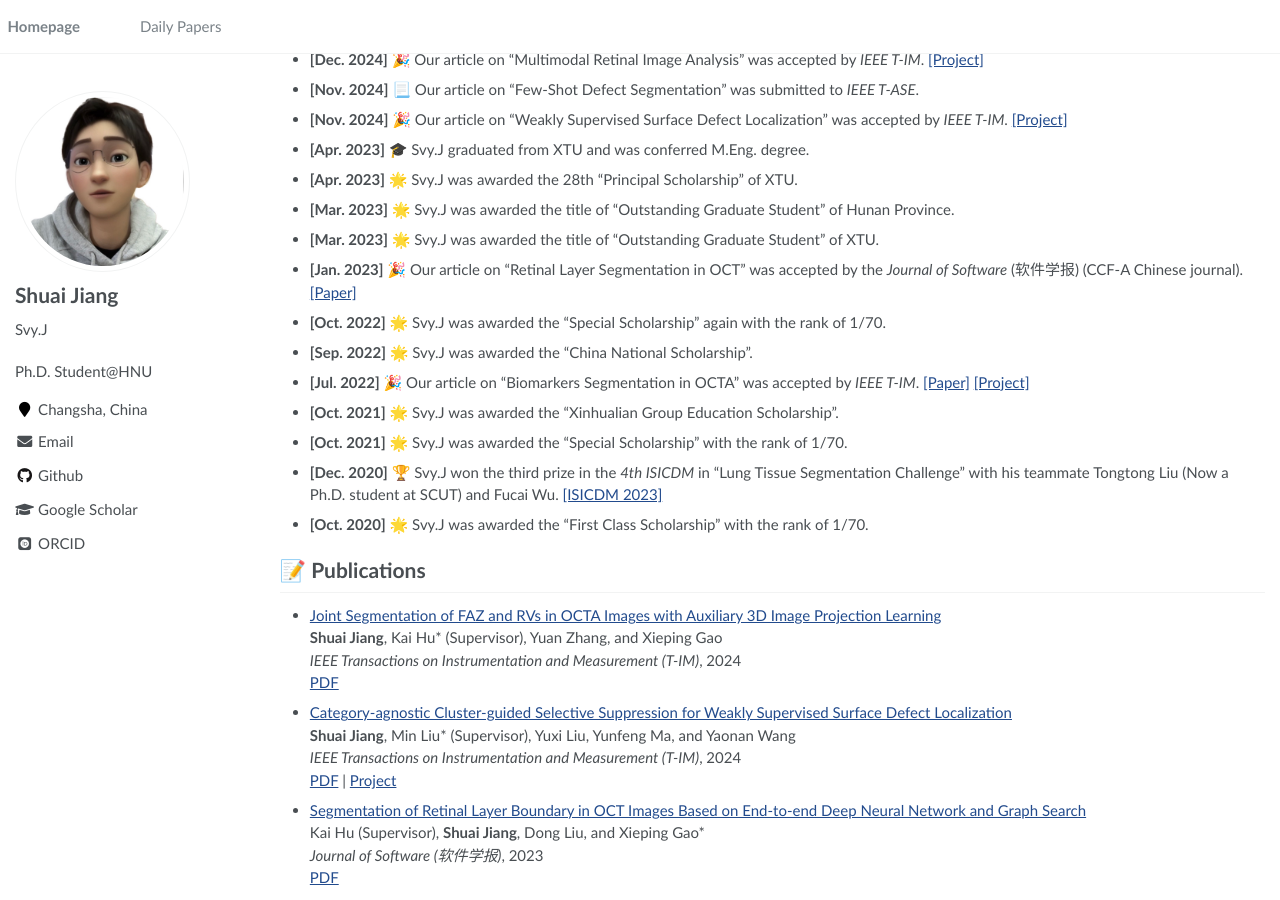
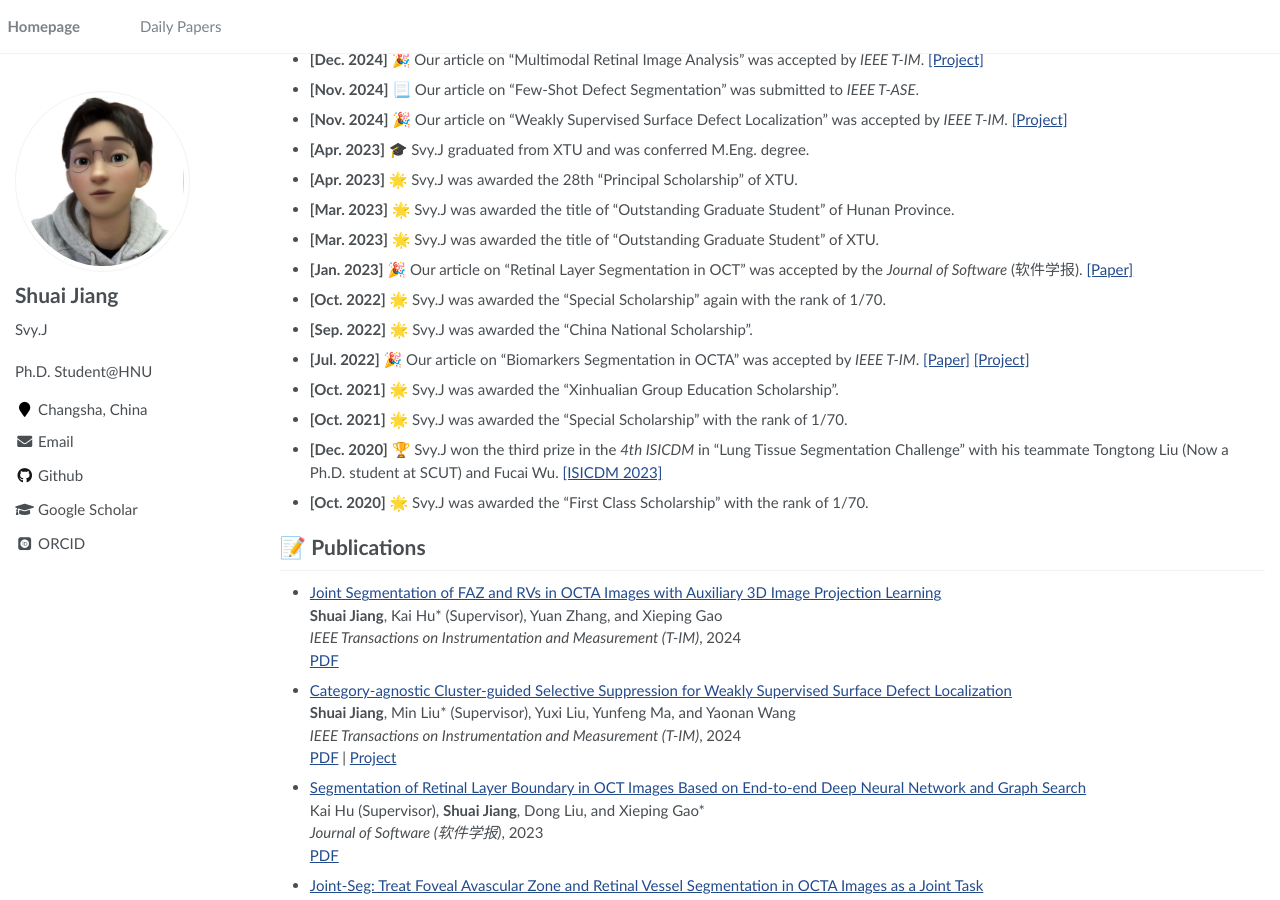
Before and after one commit to SvyJ/svyj.github.io, a Jekyll site: the page built from index.md, in a window 1280 px wide and 900 px high, scrolled down 306 px. Built offline with Jekyll 4.4.1, drawn with Linux system fonts in a browser that asks for light colours; some web fonts are replaced.

Commit message:
Update index.md

```diff
--- a/index.md
+++ b/index.md
@@ -40,7 +40,7 @@
 
 - **[Mar. 2023]** 🌟 Svy.J was awarded the title of "Outstanding Graduate Student" of XTU.
 
-- **[Jan. 2023]** 🎉 Our article on "Retinal Layer Segmentation in OCT" was accepted by the _Journal of Software_ (软件学报) (CCF-A Chinese journal). [[Paper]](https://www.jos.org.cn/jos/article/abstract/6895)
+- **[Jan. 2023]** 🎉 Our article on "Retinal Layer Segmentation in OCT" was accepted by the _Journal of Software_ (软件学报). [[Paper]](https://www.jos.org.cn/jos/article/abstract/6895)
 
 - **[Oct. 2022]** 🌟 Svy.J was awarded the "Special Scholarship" again with the rank of 1/70.
 
```
